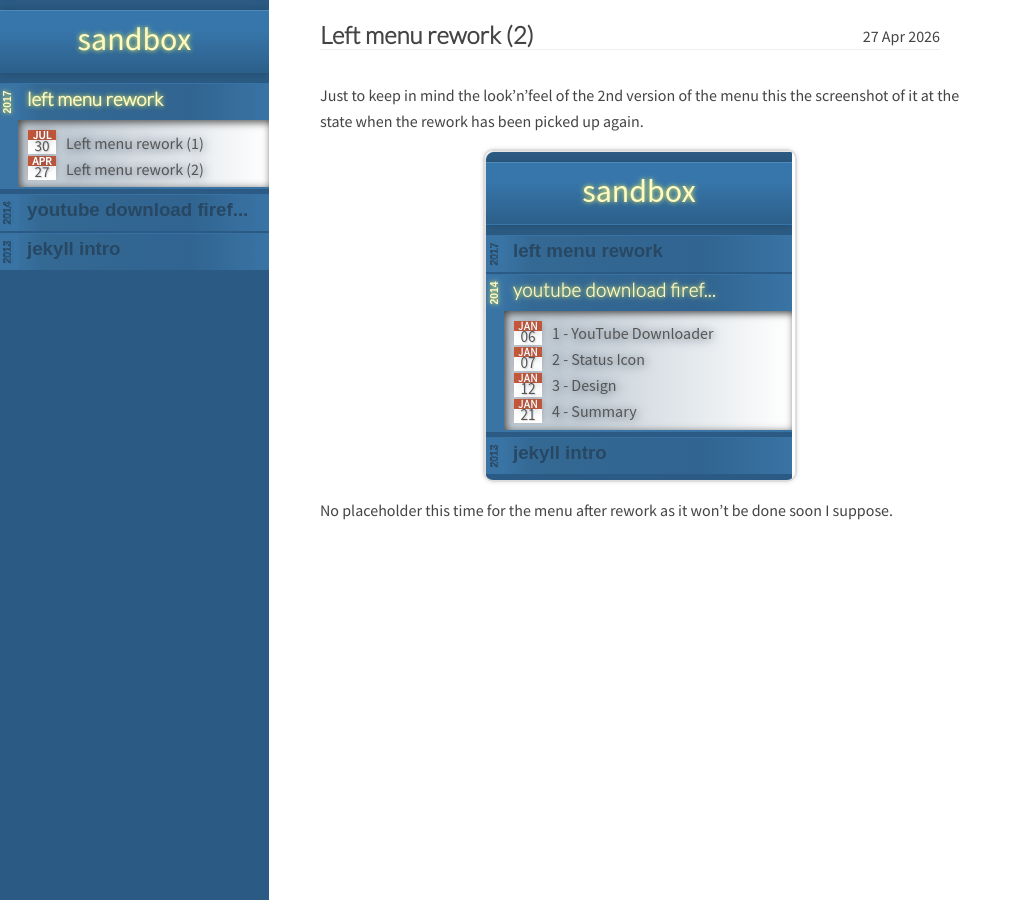
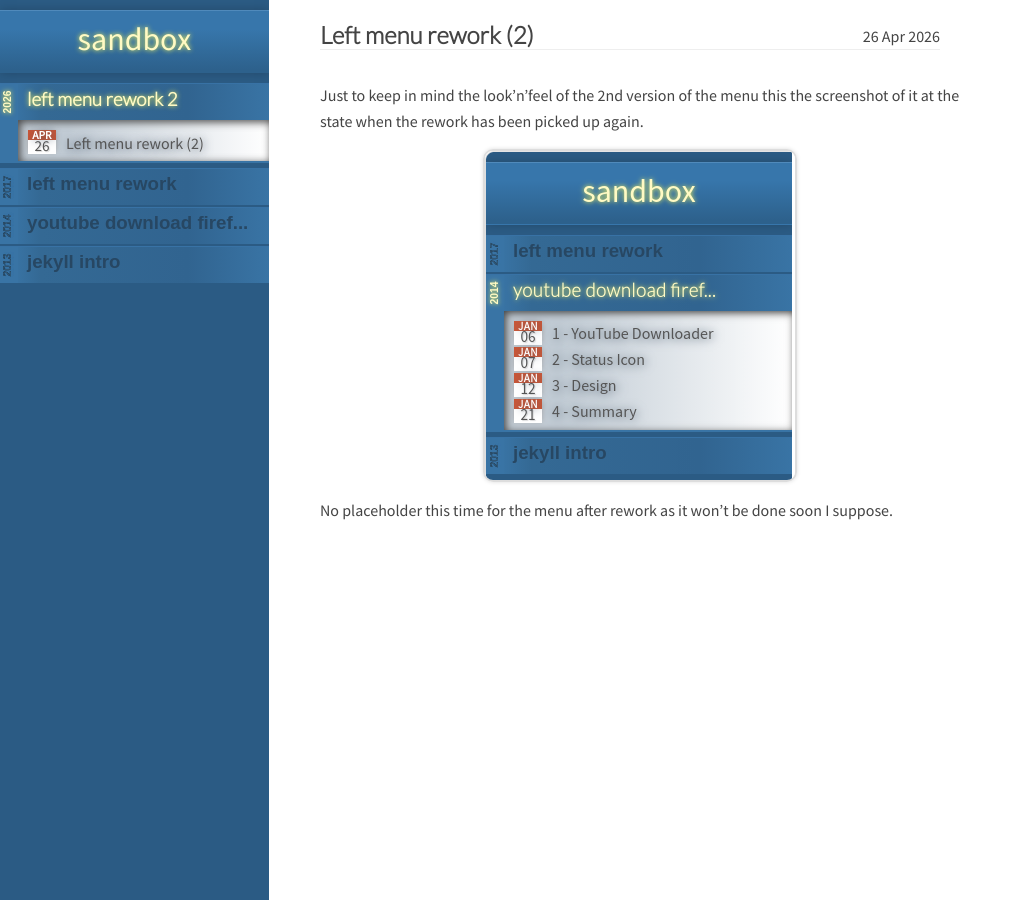
Before and after one commit to urobor/urobor.github.io, a Jekyll site: the page built from _posts/2026-04-26-lef-menu-rework.markdown, in a window 1280 px wide. Shown: the whole page, without its empty margins (0-1022 px from the left). Built offline with Jekyll 4.4.1, drawn with Linux system fonts in a browser that asks for light colours.

Commit message:
rename post date to 26 instead of 27.04

```diff
--- a/_posts/2026-04-27-oldmenu2.markdown
+++ b/_posts/2026-04-26-lef-menu-rework.markdown
@@ -1,8 +1,8 @@
 ---
 layout: post
 title:  "Left menu rework (2)"
-date:   2026-04-27 00:54:00
-tag: left-menu-rework
+date:   2026-04-26 21:38:00
+tag: left-menu-rework-2
 ---
 
 Just to keep in mind the look'n'feel of the
```
